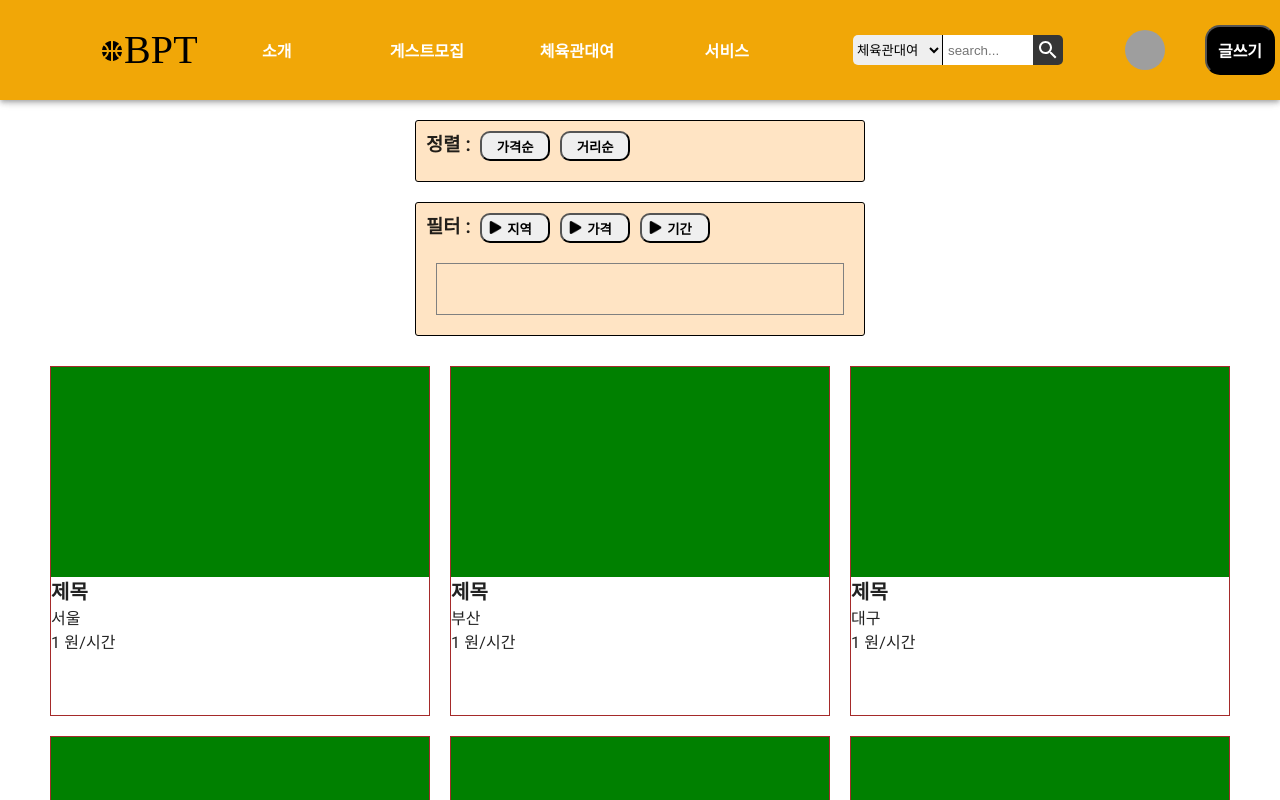
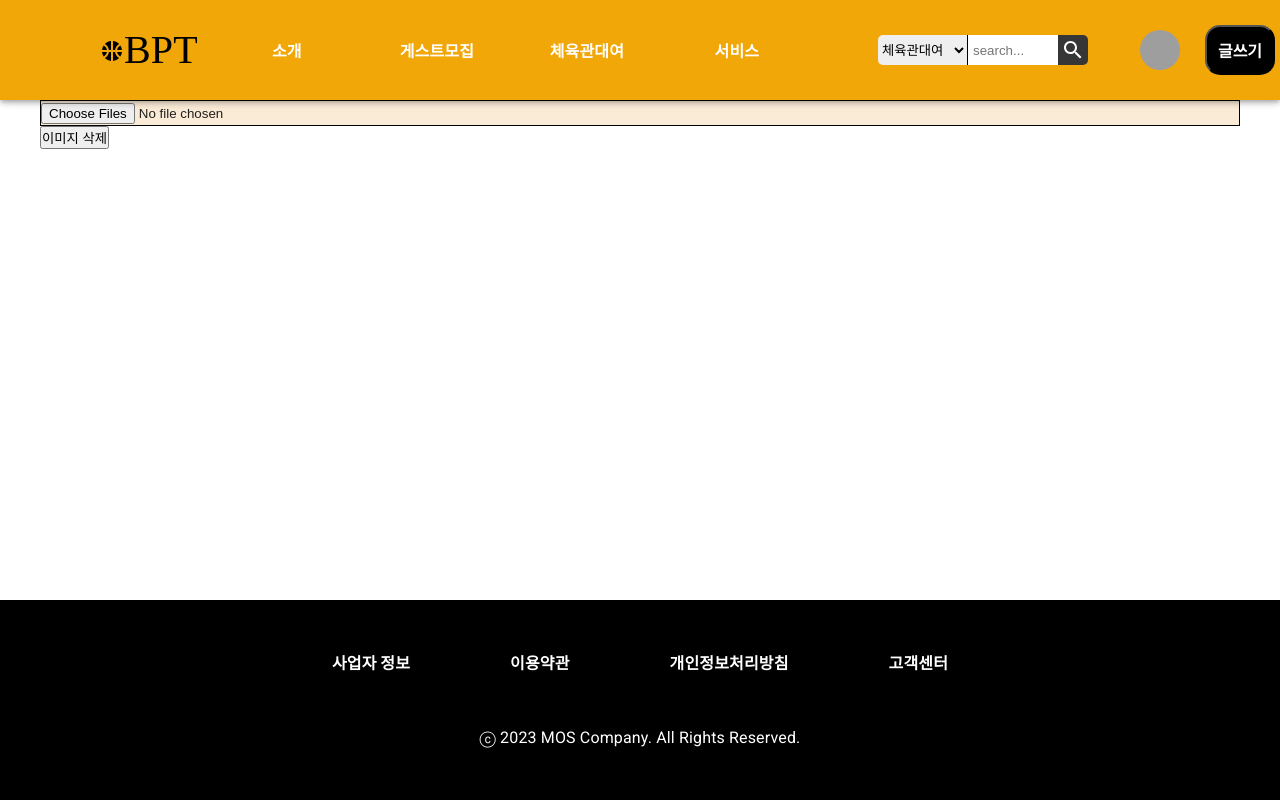
Before and after one commit to msh9900/basketballguest, a React (Create React App) app in the folder front/: page /gym in a window 1280 px wide. Shown: the top 800 px of the page. Built offline with nearby package versions, Linux system fonts and the light colour scheme; grey boxes are pictures that could not be loaded; a web font is replaced by a local one.

Commit message:
[TEST] image uploading test

```diff
--- a/front/src/components/rental/Rental.module.scss
+++ b/front/src/components/rental/Rental.module.scss
@@ -21,3 +21,8 @@
 
 
 }
+
+.imageUploadBox{
+  border:1px solid black;
+  background-color: antiquewhite;
+}
--- a/front/src/components/rental/Rental.tsx
+++ b/front/src/components/rental/Rental.tsx
@@ -5,7 +5,7 @@ import Filter from './filter/Filter'
 import Order from './order/Order'
 
 import { useState} from 'react';
-import classes from "./Rental.module.scss";
+import cls from "./Rental.module.scss";
 
 const Rental = () => {
 
@@ -17,17 +17,53 @@ const Rental = () => {
     if(isEditFormOn) setIsEditFormOn(false)
   }
 
+  const [inputImgs, setInputImgs] = useState<string[]>([])
+  const deleteImgs = () => {setInputImgs([])}
+
+  const handleImageUpload = (e:any) => {
+    const fileArr = e.target.files;
+    let fileURLs : string[] = [];
+    let file;
+    let filesLength = fileArr.length > 10 ? 10 : fileArr.length;
+
+    for (let i = 0; i < filesLength; i++) {
+      file = fileArr[i];
+      let reader = new FileReader();
+      reader.onload = () => {
+        fileURLs[i] = reader.result as string;
+        setInputImgs([...fileURLs]);
+      };
+      reader.readAsDataURL(file);
+    }
+  };
+
   return (<>
-    <div className={classes.rentalCompLayout}>
-      <button className={classes.postButton} onClick={loadEditForm}>글쓰기</button>
+    <div className={cls.rentalCompLayout}>
+      <button className={cls.postButton} onClick={loadEditForm}>글쓰기</button>
       {isEditFormOn && <RentalForm setIsEditFormOn={setIsEditFormOn}/>}
-      <Order/>
-      <Filter/>
-      <Articles/>
+
+      <div className={cls.imageUploadBox}>
+        <input
+          type="file"
+          multiple
+          // style={{ display: "none" }}
+          id="photo_file"
+          accept="image/*"
+          onChange={handleImageUpload}
+        />
+        {inputImgs?.map((v,i) =>
+          <img key={i} src={v} alt='profileImg1' width='100'></img>
+        )}
+      </div>
+      <button onClick={deleteImgs}>
+        이미지 삭제
+      </button>
+
+      {/* <Order/> */}
+      {/* <Filter/> */}
+      {/* <Articles/> */}
     </div>
   </>)
-
-
 }
 
 export default Rental
--- a/front/src/components/rental/RentalForm.module.scss
+++ b/front/src/components/rental/RentalForm.module.scss
@@ -37,13 +37,14 @@
 	transform: translate(-50%, -50%);
 	flex-direction: column;
   width: 300px;
-	height: 290px;
+	// height: 290px;
 
   background-color: beige;
   border:solid 1px brown;
 
   margin:0 auto;
   text-align: center;
+
   .titleInput{
     width:250px;
     height:30px;
--- a/front/src/components/rental/RentalForm.tsx
+++ b/front/src/components/rental/RentalForm.tsx
@@ -1,8 +1,9 @@
 
 import React from 'react'
-import {useEffect} from 'react'
-import classes from "./RentalForm.module.scss";
+import {useState, useEffect} from 'react'
+import cls from "./RentalForm.module.scss";
 import {outerCheck, innerCheck} from '../../util/inOutCheck'
+
 
 // 프롭스 넘기기 참조
 // https://b41-41.github.io/posts/TIL-react-setState-type-220715/
@@ -19,40 +20,81 @@ const PostRental = (props:Props) => {
 			}
 		});
   }, [])
+
   const submitByEnter = (e:any) => {
     e.preventDefault()
   }
   let innerClick = 0;
 	let outerClick = 0;
+
+  const [uploadImg, setUploadImg] = useState({
+    file : '',
+    previewURL : ''
+  })
+
+  const handleFileOnChange = (e:any) => {
+
+    // 파일을 한 개만 입력받는 경우이기 때문에 files[0]으로 접근해야 업로드한 파일값을 얻어올 수 있습니다.
+    // FileReader API를 사용하기 위해 생성자로 선언해준 뒤, result값에 접근합니다.
+    // FileReader.result는 파일 업로드 작업이 완료된 후 실행되며 파일의 컨텐츠에 접근할 수 있습니다.
+    // reader.onloadend가 바로 파일 업로드 작업이 끝났을 때 실행되도록 해줍니다.
+
+    e.preventDefault();
+    let reader = new FileReader();
+    let file = e.target.files[0];
+    reader.onloadend = () => {
+      setUploadImg({
+        file : file as string,
+        previewURL : reader.result as string
+      })
+    }
+    reader.readAsDataURL(file);
+  }
+
   return (
     <>
       <div
-        className={classes.RentalFormOuter}
+        className={cls.RentalFormOuter}
         onClick={() => {
           outerCheck(innerClick, outerClick, props);
         }}
       ></div>
       <div
-        className={classes.PostRentalLayout}
+        className={cls.PostRentalLayout}
         onClick={() => {
           innerCheck(innerClick, outerClick);
         }}>
         <span>작성창</span>
         <button
-          className={classes.exitButton}
+          className={cls.exitButton}
           onClick={()=>{props.setIsEditFormOn(false)}}>
           X
         </button>
         <form action="" onSubmit={submitByEnter}>
-          <div>제목<input className={classes.titleInput}/></div>
-          <div>설명<input className={classes.contentInput}/></div>
-          <div>장소<input className={classes.placeInput}/></div>
-          <div>비용<input className={classes.priceInput}/></div>
+          <div><input className={cls.titleInput} placeholder={'제목'}/></div>
+          <div><input className={cls.contentInput} placeholder={'설명'}/></div>
+          <div><input className={cls.placeInput} placeholder={'장소'}/></div>
+          <div><input className={cls.priceInput} placeholder={'비용(시간당)'}/></div>
+          <div><input className={cls.priceInput} placeholder={'사진'}/></div>
+          <div><input className={cls.priceInput} placeholder={'대여가능기간'}/></div>
+          <input
+            type='file'
+            accept='image/jpg,impge/png,image/jpeg,image/gif,.png,.jpg,.jpeg,.gif'
+            name='profile_img'
+            onChange={handleFileOnChange}>
+          </input>
+          { uploadImg &&
+            <img src={uploadImg.previewURL} alt='profileImg' width='100'></img>
+          }
+
+          {/* <label className="" htmlFor="photo_file"> 사진 추가</label> */}
         </form>
-        <button className={classes.submitButton} onClick={()=>{alert('제출')}}>
+
+        {/* <button className={cls.submitButton} onClick={()=>{alert('제출')}}>
           <img src={process.env.PUBLIC_URL + 'images/submit.png'} width='30px' alt="submit" />
-        </button>
-        <div><span className={classes.gray}>esc로 창 종료</span></div>
+        </button> */}
+
+        {/* <div><span className={cls.gray}>esc로 창 종료</span></div> */}
       </div>
   </>)
 }
```
